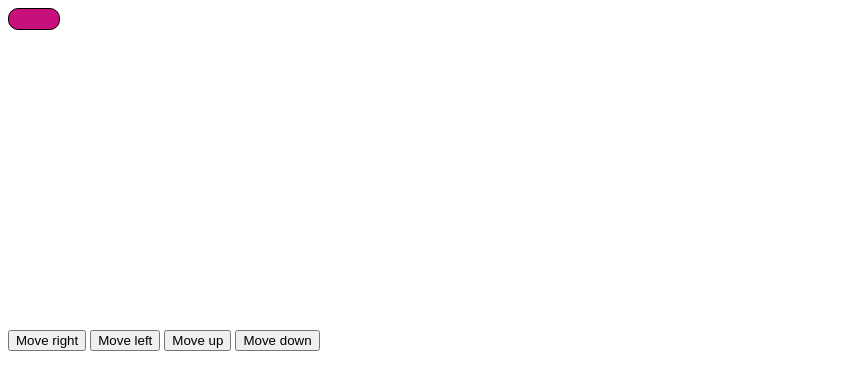
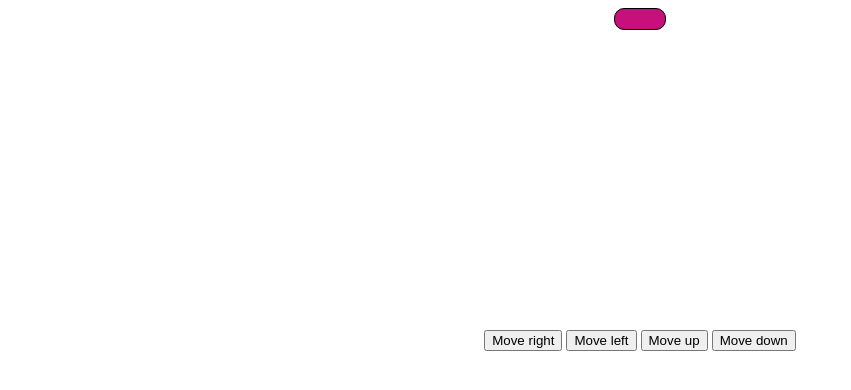
Before and after one commit to namprozzx2003/easycode.github.io, a plain HTML site: page jQ06.html in a window 1280 px wide. Shown: the whole page, without its empty margins (0-851 px from the left). Drawn offline with nearby package versions, Linux system fonts and the light colour scheme.

Commit message:
Update jQ06.html

```diff
--- a/jQ06.html
+++ b/jQ06.html
@@ -7,6 +7,7 @@
 <script type="text/javascript" src="JS/remove_ads.js"></script>
 <style>
 	.item{
+		margin: 0 auto;
 		border-radius: 10px;
 		position: relative;
 		height: 20px;
@@ -15,16 +16,21 @@
 		background-color: #FFFF00;
 		z-index: 999;
 	}
+	.container{
+		text-align: center;
+	}
 	button{margin-top: 300px;}
 </style>
 </head>
 
 <body>
 	<div id="move" class="item"></div>
-    <button type="button" id="right">Move right</button>
-    <button type="button" id="left">Move left</button>
-    <button type="button" id="up">Move up</button>
-    <button type="button" id="down">Move down</button>
+    <div class="container">
+    	<button type="button" id="right">Move right</button>
+        <button type="button" id="left">Move left</button>
+        <button type="button" id="up">Move up</button>
+        <button type="button" id="down">Move down</button>
+    </div>
 </body>
 <script>
 	var div=document.getElementById("move");
@@ -41,6 +47,9 @@
 	}
 	setInterval(ChangeColor,3000);
 	$().ready(function() {
+		$(document).contextmenu(function() {
+				return false;
+			});
         $("#right").click(function() {
             $("#move").animate({left: "+=30px"});
         });
```
